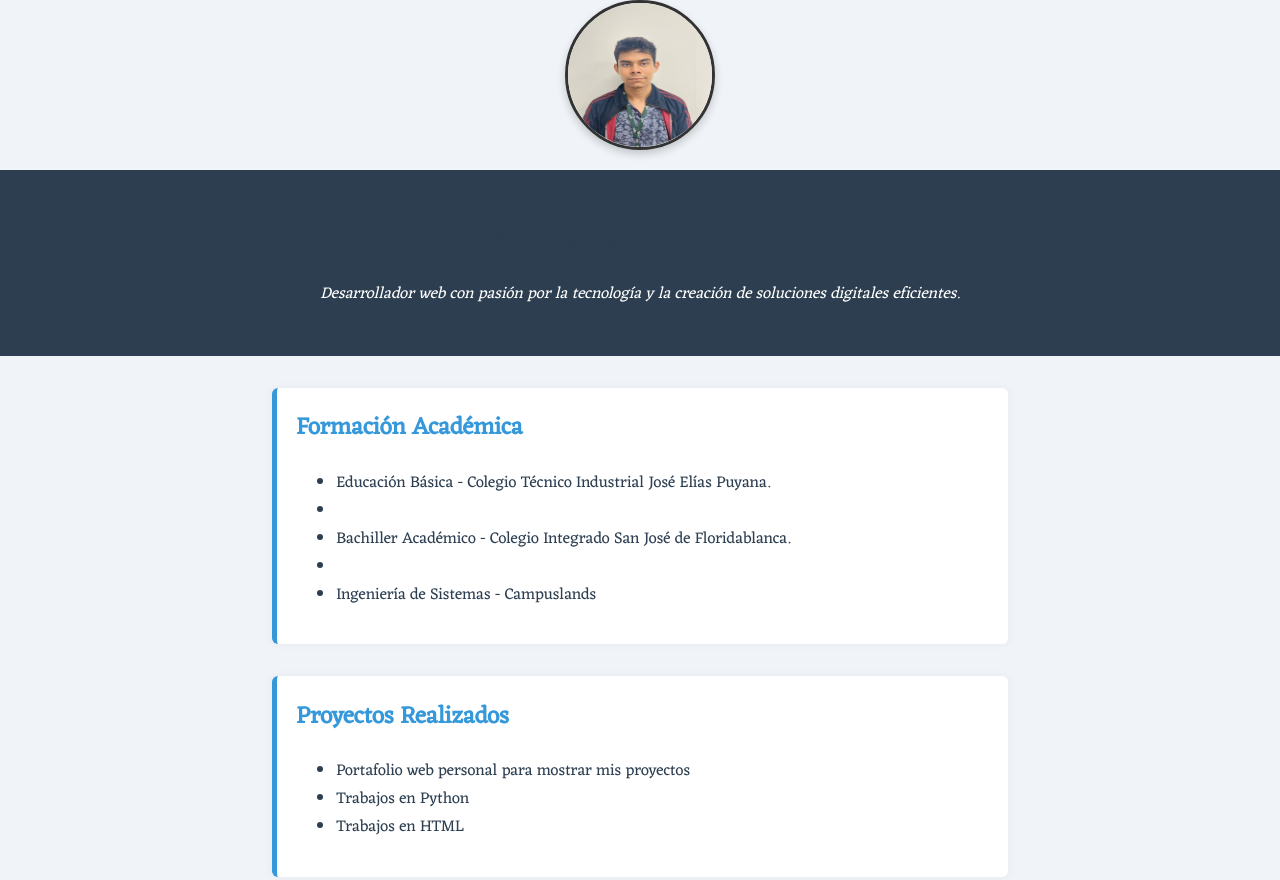
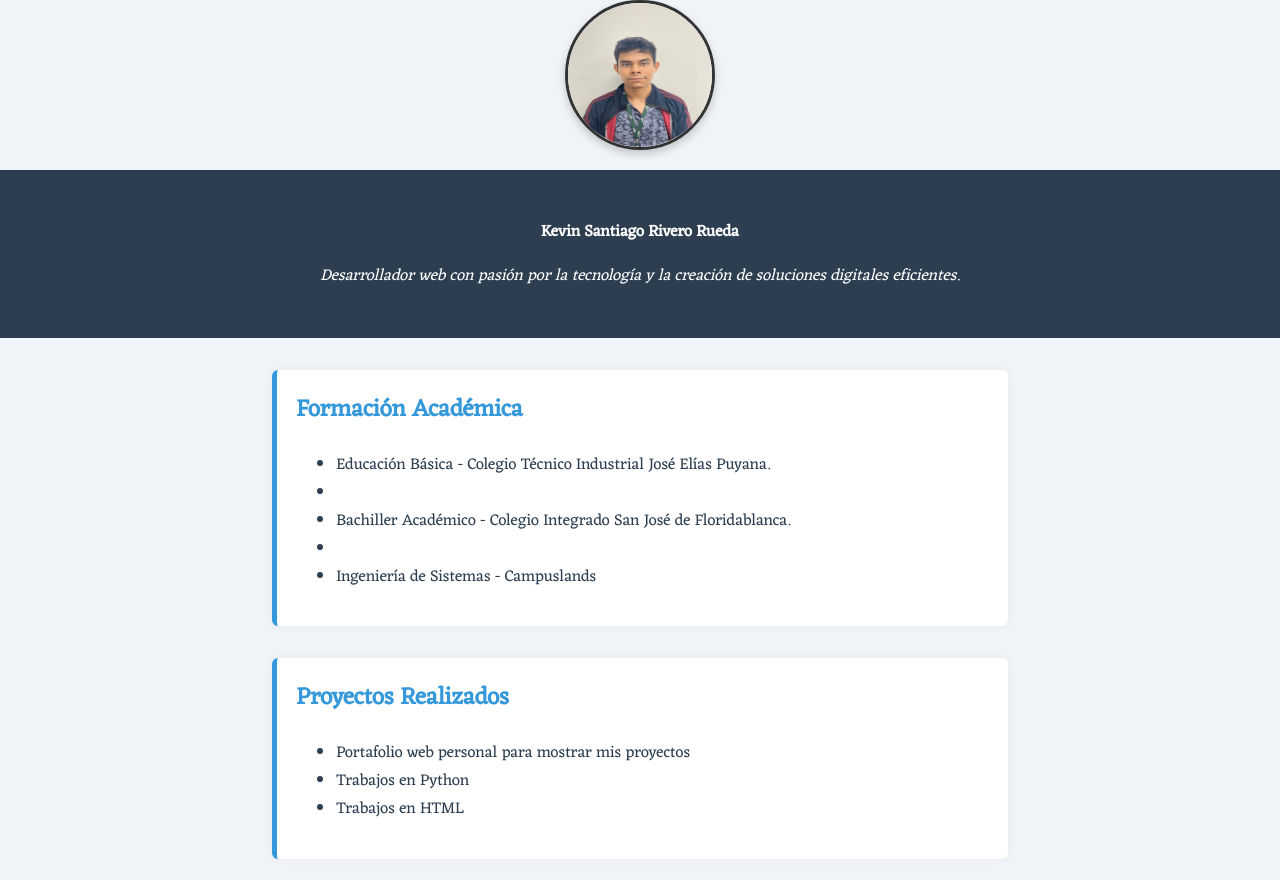
Before and after one commit to Kevinlevin200/HOJA-DE-VIDA, a plain HTML site: page index.html in a window 1280 px wide. Shown: the top 880 px of the page. Drawn offline with Linux system fonts and the light colour scheme; files whose address does not match are found by name.

Commit message:
Update index.html
Corrigiendo el nombre en el titulo

```diff
--- a/index.html
+++ b/index.html
@@ -5,12 +5,11 @@
     <meta name="viewport" content="width=device-width, initial-scale=1.0">
     <img src="IMG-20250507-WA0002.jpg" alt="Mi foto" width="150" height="150">
     <title>Hoja de Vida</title>
-    <title>[Kevin Santiago Rivero Rueda]</title>
     <link rel="stylesheet" href="css/estilos.css">
 </head>
 <body>
     <header>
-        <h1>Kevin Santiago Rivero Rueda</h1>
+        <p><b>Kevin Santiago Rivero Rueda</b></p>
         <p class="perfil">Desarrollador web con pasión por la tecnología y la creación de soluciones digitales eficientes.</p>
     </header>
 
```
